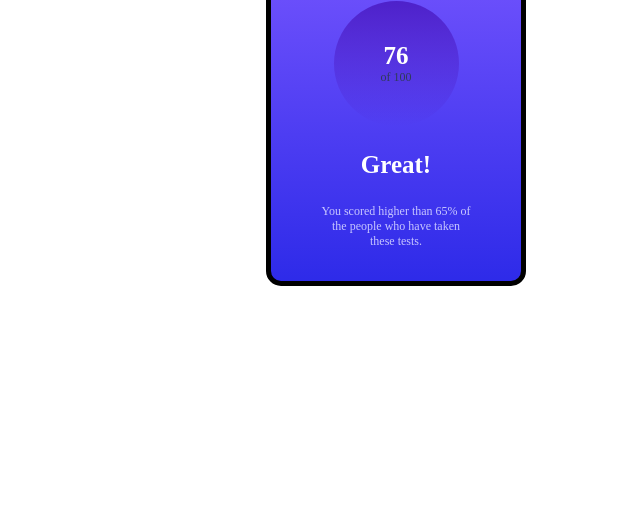
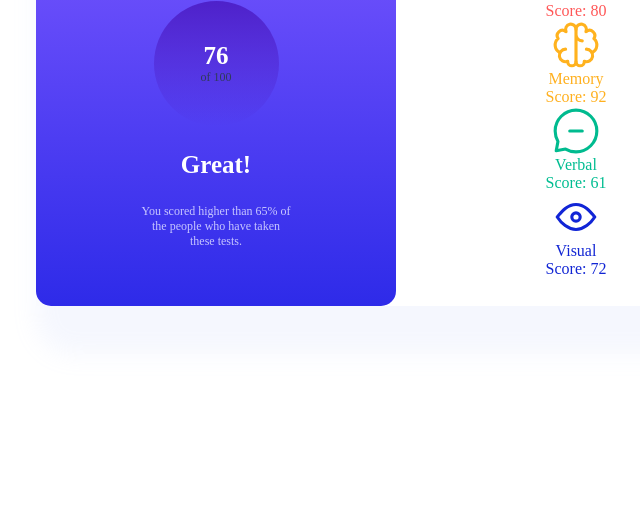
Before and after one commit to novelus1/results-summary-component, a plain HTML site: page index.html in a window 1280 px wide. Shown: the part 294-800 px from the top of the page, without its empty margins (244-884 px from the left). Drawn offline with Linux system fonts and the light colour scheme.

Commit message:
Add json result summary, icons

```diff
--- /dev/null
+++ b/data.json
@@ -0,0 +1,22 @@
+[
+    {
+      "category": "Reaction",
+      "score": 80,
+      "icon": "./assets/images/icon-reaction.svg"
+    },
+    {
+      "category": "Memory",
+      "score": 92,
+      "icon": "./assets/images/icon-memory.svg"
+    },
+    {
+      "category": "Verbal",
+      "score": 61,
+      "icon": "./assets/images/icon-verbal.svg"
+    },
+    {
+      "category": "Visual",
+      "score": 72,
+      "icon": "./assets/images/icon-visual.svg"
+    }
+  ]
--- a/index.html
+++ b/index.html
@@ -7,9 +7,8 @@
     <link rel="stylesheet" href="styles.css" />
   </head>
   <body>
-    <header></header>
-
     <main>
+      <div class="result-and-summary__container">
         <section class="result">
           <div class="result__container">
             <div class="result__heading">Your Result</div>
@@ -21,12 +20,18 @@
             </div>
             <p class="result__message">Great!</p>
             <p class="result__message--paragraph">
-                    You scored higher than 65% of the people who have taken these tests.
+              You scored higher than 65% of the people who have taken these
+              tests.
             </p>
           </div>
         </section>
+        <section class="summary">
+          <div class="summary__container"></div>
+          <div class="categories__container" id="categories"></div>
+        </section>
+      </div>
     </main>
-
-    <footer></footer>
+    <script src="data.json"></script>
+    <script src="script.js"></script>
   </body>
 </html>
--- /dev/null
+++ b/script.js
@@ -0,0 +1,46 @@
+const categoriesContainer = document.getElementById("categories");
+
+const jsonData = [
+  {
+    category: "Reaction",
+    score: 80,
+    icon: "./assets/images/icon-reaction.svg",
+  },
+  {
+    category: "Memory",
+    score: 92,
+    icon: "./assets/images/icon-memory.svg",
+  },
+  {
+    category: "Verbal",
+    score: 61,
+    icon: "./assets/images/icon-verbal.svg",
+  },
+  {
+    category: "Visual",
+    score: 72,
+    icon: "./assets/images/icon-visual.svg",
+  },
+];
+
+jsonData.forEach((item) => {
+  const categoryDiv = document.createElement("div");
+  categoryDiv.classList.add("category");
+  categoryDiv.classList.add(`category-${item.category.toLowerCase()}`);
+
+  const image = document.createElement("img");
+  image.src = item.icon;
+  image.alt = item.category;
+
+  const categorySpan = document.createElement("span");
+  categorySpan.textContent = item.category;
+
+  const scoreSpan = document.createElement("span");
+  scoreSpan.textContent = `Score: ${item.score}`;
+
+  categoryDiv.appendChild(image);
+  categoryDiv.appendChild(categorySpan);
+  categoryDiv.appendChild(scoreSpan);
+
+  categoriesContainer.appendChild(categoryDiv);
+});
--- a/styles.css
+++ b/styles.css
@@ -1,17 +1,29 @@
-.result {
+/* body {
+  background-color: hsl(221, 100%, 96%)
+} */
+.result-and-summary__container {
   display: flex;
-    border: 5px solid black;
-    border-radius: 15px;
-    background-image: linear-gradient(hsl(252, 100%, 67%), hsl(241, 81%, 54%));
-    width: 250px;
-    height: 350px;
-    align-items: center;
-    justify-content: center;
-    position: absolute;
+  width: 720px;
+  height: 50%;
   top: 50%;
   left: 50%;
   transform: translate(-50%, -50%);
+  position: absolute;
+  border-radius: 15px;
+  box-shadow: 1.5rem 1.5rem 1.5rem 1.5rem rgba(177, 197, 251, 0.13);
+
+}
+
+.result {
+  display: flex;
+  border-radius: 15px;
+  background-image: linear-gradient(hsl(252, 100%, 67%), hsl(241, 81%, 54%));
+  width: 50%;
+  height: 100%;
+  align-items: center;
+  justify-content: center;
   text-align: center;
+  align-self: flex-start;
 }
 
 .result__heading {
@@ -26,7 +38,10 @@
   height: 125px;
   width: 125px;
   border-radius: 50%;
-    background-image: linear-gradient(hsla(256, 72%, 46%, 1), hsla(241, 72%, 46%, 0));
+  background-image: linear-gradient(
+    hsla(256, 72%, 46%, 1),
+    hsla(241, 72%, 46%, 0)
+  );
   margin: auto;
 }
 
@@ -35,16 +50,58 @@
   color: hsl(224, 30%, 27%);
 }
 
-  .result__score::first-line, .result__message {
+.result__score::first-line,
+.result__message {
   font-weight: bold;
   color: white;
   font-size: 25px;
 }
-
-
 
 .result__message--paragraph {
   width: 150px;
   font-size: 12px;
   color: hsl(241, 100%, 89%);
 }
+
+.summary {
+  display: flex;
+  border-radius: 15px;
+  width: 50%;
+  height: 100%;
+  align-items: center;
+  justify-content: center;
+  text-align: center;
+  align-self: flex-start;
+}
+
+.category {
+  display: flex;
+  flex-direction: column;
+  align-items: center;
+}
+
+.category img {
+  width: 50px;
+  height: 50px;
+}
+
+/* .category div {
+  margin-top: 5px;
+  text-align: center;
+} */
+
+.category-reaction {
+  color: hsl(0, 100%, 67%);
+}
+
+.category-memory {
+  color: hsl(39, 100%, 56%);
+}
+
+.category-verbal {
+  color: hsl(166, 100%, 37%);
+}
+
+.category-visual {
+  color: hsl(234, 85%, 45%);
+}
```
Also changed, not shown: assets/fonts/HankenGrotesk-VariableFont_wght.ttf (added), assets/fonts/README.txt (added), assets/fonts/static/HankenGrotesk-Bold.ttf (added), assets/fonts/static/HankenGrotesk-ExtraBold.ttf (added), assets/fonts/static/HankenGrotesk-Medium.ttf (added), assets/images/favicon-32x32.png (added), assets/images/icon-memory.svg (added), assets/images/icon-reaction.svg (added), assets/images/icon-verbal.svg (added), assets/images/icon-visual.svg (added). Lines whose indentation alone changed are shown as unchanged.
